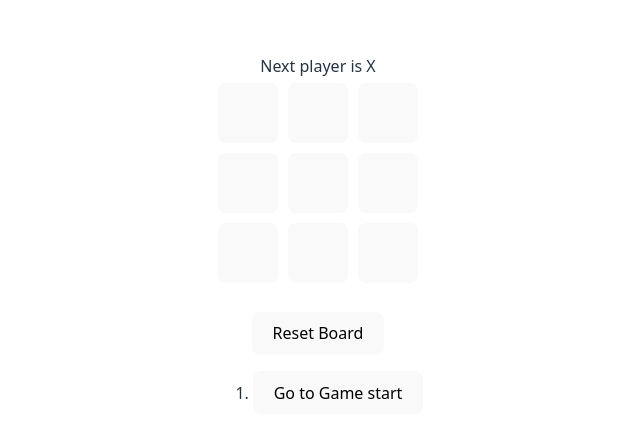
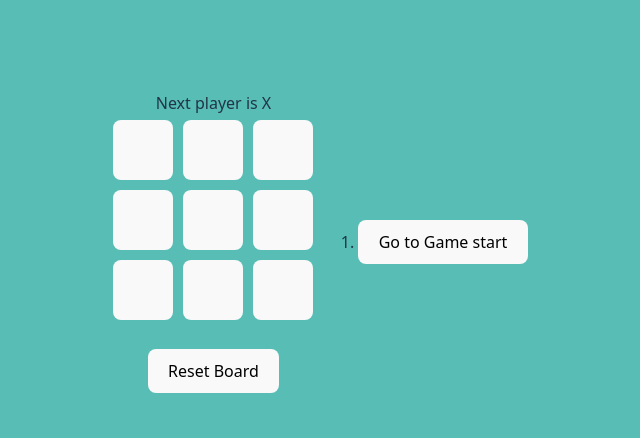
Before and after one commit to Sahil-Singh23/Tic-Tac-Toe, a React (Vite) app: page / in a window 1280 px wide. Shown: the part 158-596 px from the top of the page, without its empty margins (322-962 px from the left). Built offline with nearby package versions, Linux system fonts and the light colour scheme.

Commit message:
created styles for the board

```diff
--- a/src/App.css
+++ b/src/App.css
@@ -54,3 +54,14 @@
   align-items: center; /* center vertically */
   justify-content: center; /* center horizontally */
 }
+body {
+  background: #57bdb5;
+  min-height: 100vh;
+  margin: 0;
+  /* font-family: "JetBrains Mono", "Fira Mono", "Menlo", monospace; */
+}
+.game {
+  display: flex; /* make the button a flex container */
+  align-items: center; /* center vertically */
+  justify-content: center; /* center horizontally */
+}
```
